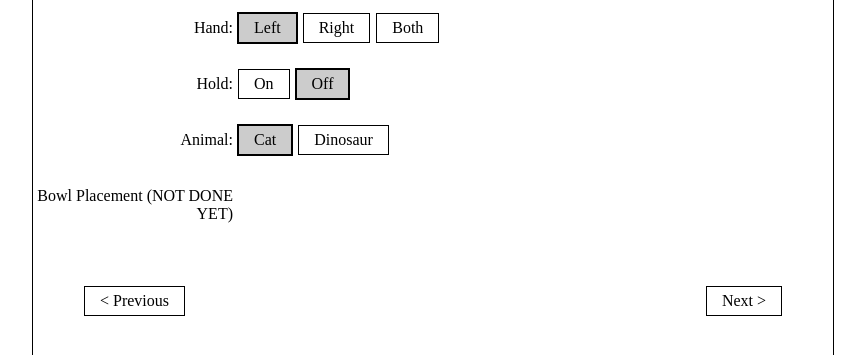
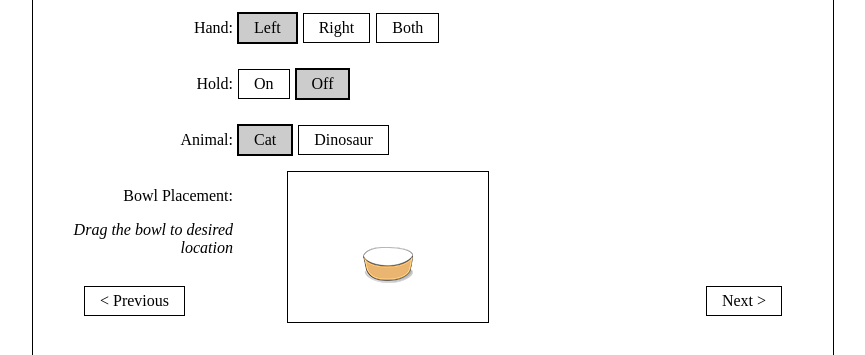
Before and after one commit to slannigan/syde348, a plain HTML site: page settings.html in a window 1280 px wide. Shown: the part 189-544 px from the top of the page, without its empty margins (207-1072 px from the left). Drawn offline with Linux system fonts and the light colour scheme.

Commit message:
Got click draggable bowl working

```diff
--- a/css/mystyle.css
+++ b/css/mystyle.css
@@ -151,3 +151,8 @@ p.score {
 .next {
 	right: 50px;
 }
+
+#c {
+	border: 1px solid #000;
+	margin-left: 50px;
+}
--- a/js/scripts.js
+++ b/js/scripts.js
@@ -89,4 +89,71 @@ $(document).ready(function() {
 		$(this).children(".desc").toggleClass("hidden");
 	});
 
+
+	///////////////////////////////
+	//     BOWL PLACEMENT        //
+	///////////////////////////////
+
+	//from http://jsfiddle.net/Zevan/QZejF/3/
+
+	var canvas = $("#c");
+	var c = canvas[0].getContext("2d");
+
+	var path = "img/bowl-small.png";
+	var image = new DragImage(path, 75, 75);
+
+	var loop = setInterval(function() {
+
+	    c.fillStyle = "white";
+	    c.fillRect(0, 0, 200, 150);
+
+	    image.update();
+
+	}, 30);
+
+	var mouseX = 0, mouseY = 0;
+	var mousePressed = false;
+	canvas.mousemove(function(e) {
+	  mouseX = e.offsetX;
+	  mouseY = e.offsetY;
+	})
+
+	$(document).mousedown(function(){
+	    mousePressed = true;
+	}).mouseup(function(){
+	    mousePressed = false;
+	});
+
+	function DragImage(src, x, y) {
+	    var that = this;
+	    var startX = 0, startY = 0;
+	    var drag = false;
+	    this.x = x;
+	    this.y = y;
+	    var img = new Image();
+	    img.src = src;
+	    this.update = function() {
+	        if (mousePressed){
+	            var left = that.x;
+	            var right = that.x + img.width;
+	            var top = that.y;
+	            var bottom = that.y + img.height;
+	            if (!drag){
+	              startX = mouseX - that.x;
+	              startY = mouseY - that.y;
+	            }
+	            if (mouseX < right && mouseX > left && mouseY < bottom && mouseY > top){
+	               drag = true;
+	            }
+	        }else{
+	           drag = false;
+	        }
+	        if (drag){
+	            that.x = mouseX - startX;
+	            that.y = mouseY - startY;
+	        }
+	        c.drawImage(img, that.x, that.y);
+	    }
+	}
+
 });
--- a/settings.html
+++ b/settings.html
@@ -37,7 +37,12 @@
 		<div class="button animal"> Dinosaur </div>
 	<br>
 
-	<div class="align left"> <p> Bowl Placement (NOT DONE YET) </p> </div>
+	<div class="align left">
+		<p> Bowl Placement:</p>
+		<p> <i> Drag the bowl to desired location </i> </p> <br> <br> <br>
+	</div>
+
+	<canvas id="c" width="200" height="150"> </canvas>
 
 	<div class="button nav back">
 		<a href="calibration.html"> < Previous </a>
```
Also changed, not shown: img/bowl-small.png (added).
